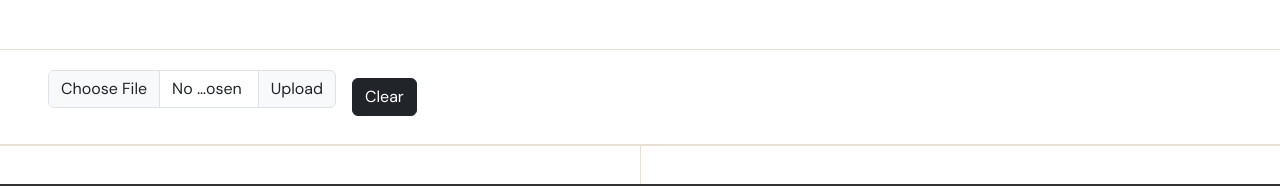
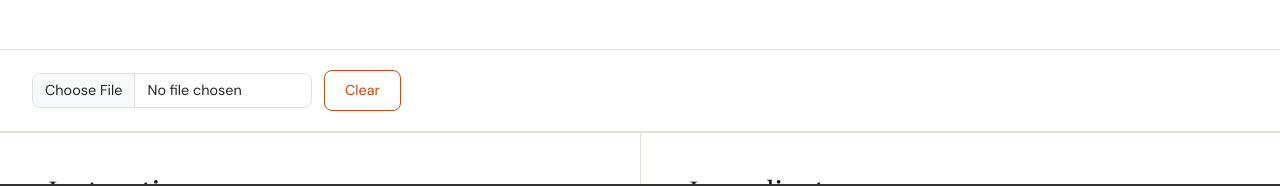
Before and after one commit to prasannask17/SnapNPlate, a React (Create React App) app in the folder SnapNPlate/client/: page / in a window 1280 px wide. Shown: the part 574-760 px from the top of the page. Built offline with nearby package versions, Linux system fonts and the light colour scheme.

Commit message:
Update ImageUpload.js

```diff
--- a/SnapNPlate/client/src/components/ImageUpload.js
+++ b/SnapNPlate/client/src/components/ImageUpload.js
@@ -84,6 +84,7 @@
 
 import React, { useState, useEffect, useRef } from "react";
 import axios from "axios";
+import "../App.css";
 
 function ImageUpload({ setData, setErr }) {
   const [selectedFile, setSelectedFile] = useState(null);
@@ -100,7 +101,6 @@ function ImageUpload({ setData, setErr }) {
       try {
         let res = await axios.post(process.env.REACT_APP_API_URL, formData);
         if (res.status === 200) {
-          console.log(res.data);
           if (res.data.confidence < threshold) {
             setData({ class: "Default", confidence: "100" });
             clearData();
@@ -121,27 +121,19 @@ function ImageUpload({ setData, setErr }) {
     setImage(false);
     setSelectedFile(null);
     setPreview(null);
-    // Reset the file input so filename clears
-    if (fileInputRef.current) {
-      fileInputRef.current.value = "";
-    }
+    if (fileInputRef.current) fileInputRef.current.value = "";
   };
 
   const onSelectFile = (event) => {
     const file = event.target.files[0];
-    if (!file) {
-      clearData();
-      return;
-    }
+    if (!file) { clearData(); return; }
     setSelectedFile(file);
     setImage(true);
     setPreview(URL.createObjectURL(file));
   };
 
   useEffect(() => {
-    if (!selectedFile) {
-      return;
-    }
+    if (!selectedFile) return;
     setIsLoading(true);
     setErr(false);
     sendFile();
@@ -150,37 +142,21 @@ function ImageUpload({ setData, setErr }) {
 
   return (
     <>
-      <div className="col-12 col-sm-3">
-        <div className="input-group mb-3 ps-3">
+      <div style={{display:"flex", alignItems:"center", gap:"12px", flexWrap:"wrap"}}>
         <input
           type="file"
           className="form-control"
           accept="image/*"
           onChange={onSelectFile}
           ref={fileInputRef}
-            id="imageInput"
+          style={{maxWidth:"280px", borderRadius:"8px", fontSize:"0.9rem"}}
         />
-          <label className="input-group-text">Upload</label>
+        {isLoading && <span className="loading-text">Identifying food...</span>}
+        <button className="btn-clear" onClick={clearData}>Clear</button>
       </div>
-      </div>
-
-      {isLoading && <p>Loading...</p>}
-
       {preview && (
-        <div className="col-12 ps-3 pb-3">
-          <img
-            src={preview}
-            alt="Uploaded preview"
-            style={{ maxHeight: "200px", borderRadius: "8px" }}
-          />
-        </div>
+        <img src={preview} alt="Uploaded preview" className="uploaded-preview" style={{marginTop:"12px"}} />
       )}
-
-      <div className="col-12 col-sm-2">
-        <button className="btn btn-dark" onClick={clearData}>
-          Clear
-        </button>
-      </div>
     </>
   );
 }
```
Lines whose indentation alone changed are shown as unchanged.
